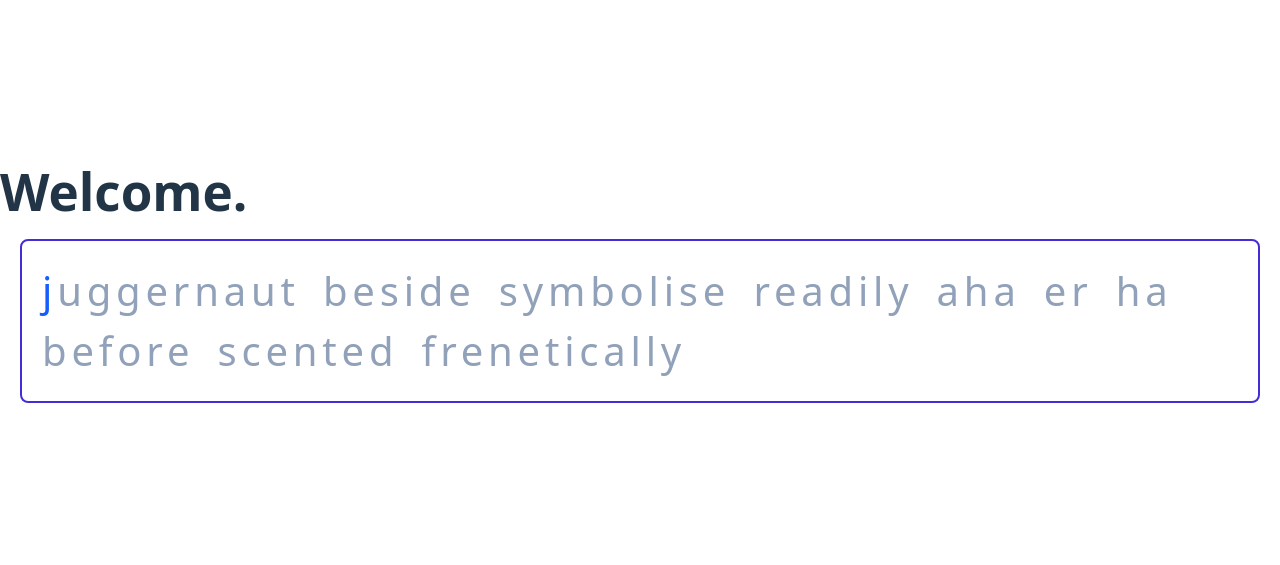
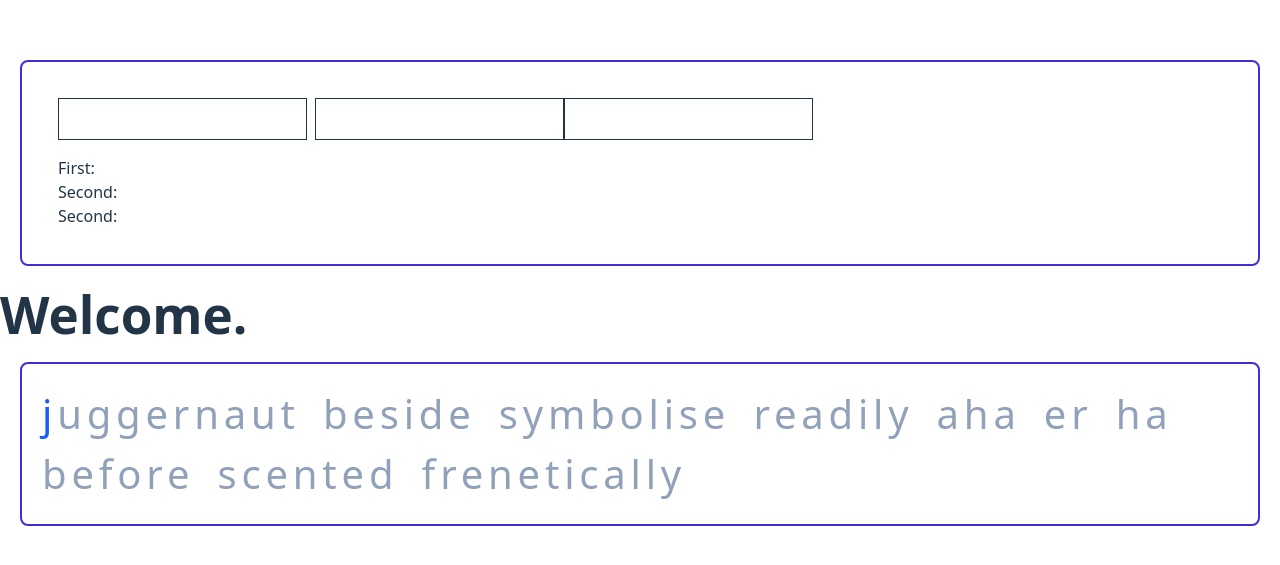
Before and after one commit to csdavids519/Ergo-Type, a React (Vite) app: page / in a window 1280 px wide. Shown: the part 107-672 px from the top of the page. Built offline with nearby package versions, Linux system fonts and the light colour scheme.

Commit message:
start building keyboard layout input

```diff
--- a/src/App.tsx
+++ b/src/App.tsx
@@ -1,5 +1,7 @@
 import { useEffect, useState } from "react";
 import { faker } from "@faker-js/faker";
+import TextColor from "./components/TextColor";
+import LoadKeyLayout from "./components/LoadKeyLayout";
 
 function App() {
   const [cursorPosition, setCursorPosition] = useState(0);
@@ -12,6 +14,10 @@ function App() {
   const [correctness, setCorrectness] = useState(() =>
     Array(lettersArray.length).fill("static")
   );
+
+  const [userTopRow, setUserTopRow] = useState([""]);
+  const [userHomeRow, setUserHomeRow] = useState([""]);
+  const [userLowerRow, setUserLowerRow] = useState([""]);
 
   // listen for key inputs
   useEffect(() => {
@@ -35,23 +41,29 @@ function App() {
     };
   }, [cursorPosition]);
 
-  // manage text color
-  function textColor(index: number) {
-    return correctness[index] === "wrong"
-      ? "bg-red-500 font-bold"
-      : index === cursorPosition
-      ? "text-blue-600"
-      : correctness[index] === "correct"
-      ? "text-slate-100"
-      : "text-slate-400";
-  }
-
   return (
     <>
+      <div className="m-5 p-5 rounded-lg border-2 border-indigo-700">
+        <LoadKeyLayout
+          setUserTopRow={setUserTopRow}
+          setUserHomeRow={setUserHomeRow}
+          setUserLowerRow={setUserLowerRow}
+          userTopRow={userTopRow}
+          userHomeRow={userHomeRow}
+          userLowerRow={userLowerRow}
+        />
+      </div>
       <h1 className="text-3xl font-bold">Welcome.</h1>
       <div className="m-5 p-5 rounded-lg border-2 border-indigo-700">
         {lettersArray.map((letter, index) => (
-          <span key={index} className={`target-text ${textColor(index)}`}>
+          <span
+            key={index}
+            className={`target-text ${TextColor(
+              index,
+              correctness,
+              cursorPosition
+            )}`}
+          >
             {letter}
           </span>
         ))}
--- /dev/null
+++ b/src/components/LoadKeyLayout.tsx
@@ -0,0 +1,51 @@
+// get users keyboard layout
+interface LoadKeyLayoutProps {
+  setUserTopRow: (input: string[]) => void;
+  setUserHomeRow: (input: string[]) => void;
+  setUserLowerRow: (input: string[]) => void;
+  userTopRow: string[];
+  userHomeRow: string[];
+  userLowerRow: string[];
+}
+
+export default function LoadKeyLayout({
+  setUserTopRow,
+  setUserHomeRow,
+  setUserLowerRow,
+  userTopRow,
+  userHomeRow,
+  userLowerRow,
+}: LoadKeyLayoutProps) {
+  return (
+    <div className="p-4">
+      <input
+        className="border p-2 mr-2"
+        type="text"
+        value={userTopRow}
+        onChange={(e) => setUserTopRow(e.target.value)}
+      />
+
+      <input
+        className="border p-2"
+        type="text"
+        value={userHomeRow}
+        onChange={(e) => setUserHomeRow(e.target.value)}
+      />
+
+      <input
+        className="border p-2"
+        type="text"
+        value={userLowerRow}
+        onChange={(e) => setUserLowerRow(e.target.value)}
+      />
+
+      <div className="mt-4">
+        <span>First: {userTopRow}</span>
+        <br />
+        <span>Second: {userHomeRow}</span>
+        <br />
+        <span>Second: {userLowerRow}</span>
+      </div>
+    </div>
+  );
+}
```
